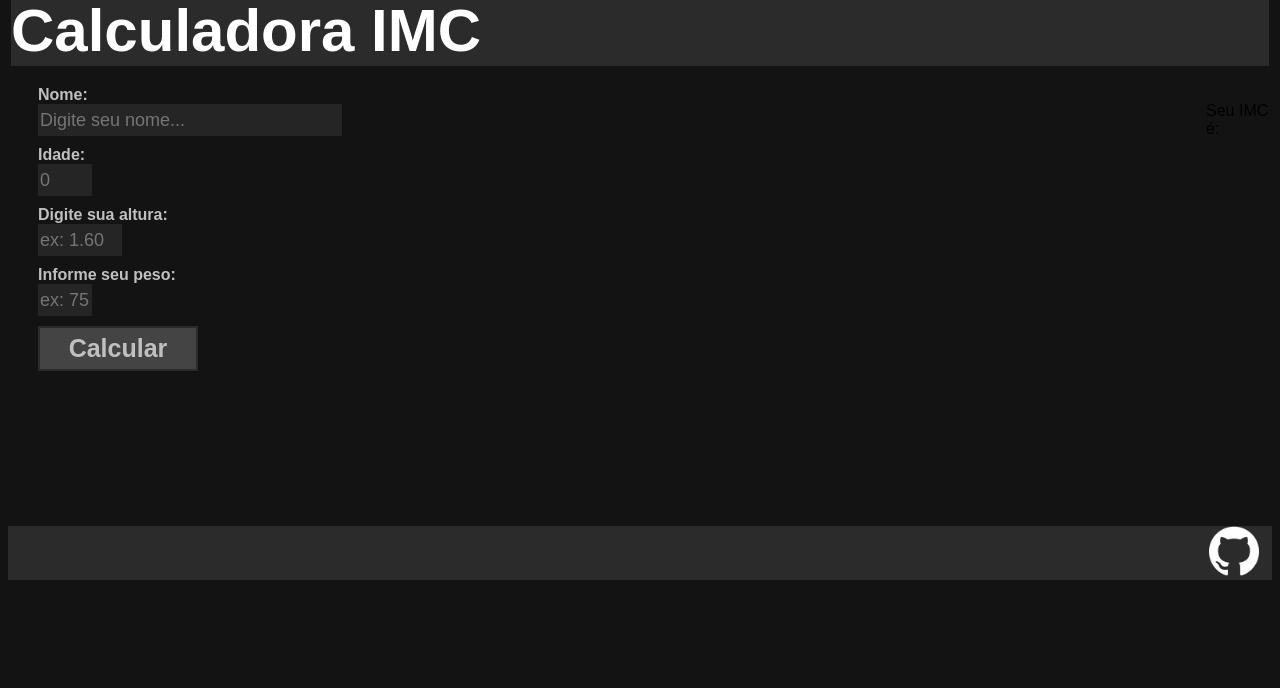
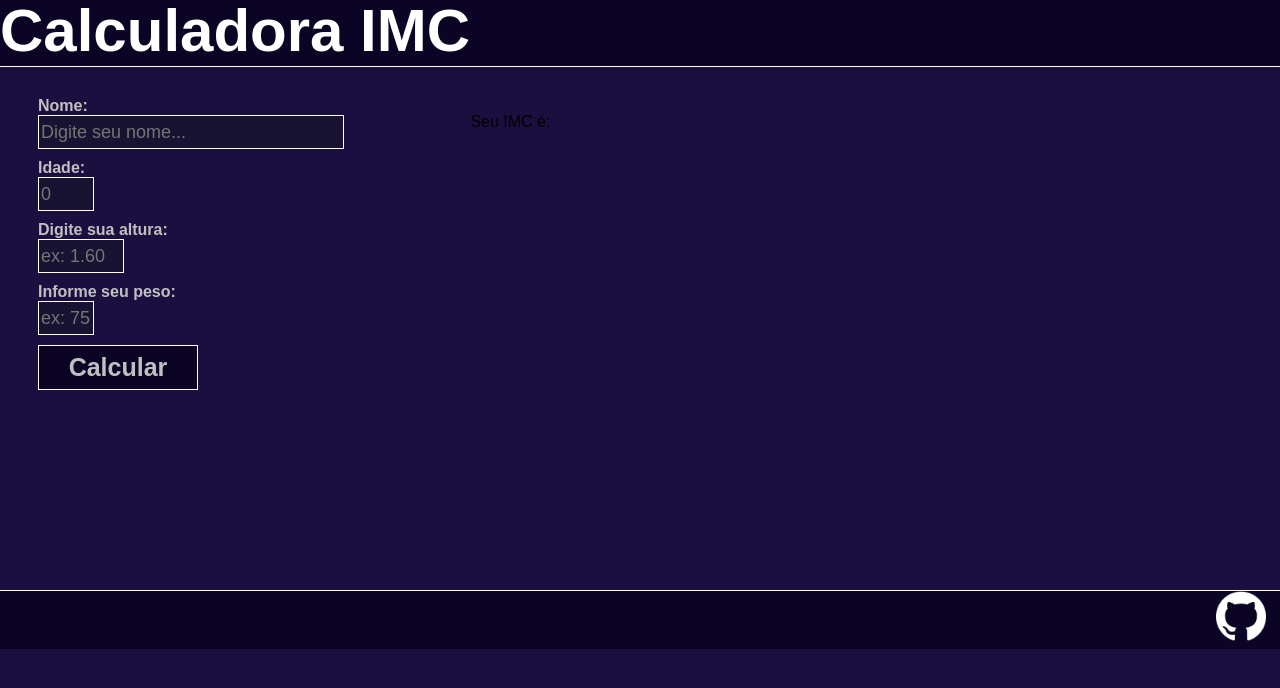
Before and after one commit to PedrooVi/CalculadoraIMC, a plain HTML site: page index.html in a window 1280 px wide. Drawn offline with Linux system fonts and the light colour scheme.

Commit message:
Update style.css

```diff
--- a/style/style.css
+++ b/style/style.css
@@ -1,25 +1,35 @@
 html{
   font-family: Arial, Helvetica, sans-serif;
-  background-color: rgb(19, 19, 19);
+  background-color: rgb(27, 15, 63);
 }
 header{
-  background-color: rgb(43, 43, 43);
+  background-color: rgb(12, 4, 37);
   width: auto;
   height: 70px;
   font-weight: bolder;
   font-size: 60px;
   color: white;
-  border-style: none;
-  grid-area: "teto";
   margin-top: -15px;
   grid-area: "header";
-  border-bottom: 20px;
+  border-bottom: 1px;
+  border-bottom-color: white;
   border-style: solid;
-  border-color: rgb(19, 19, 19);
+  margin-left: -8px;
+  margin-right: -8px;
+  border-left: 0px;
+  border-right: 0px;
 }
 footer{
-  margin-top: 155px;
-  background-color: rgb(43, 43, 43);
+  margin-top: 200px;
+  background-color: rgb(12, 4, 37);
+  border-top: 1px;
+  border-top-color: white;
+  border-bottom-color: rgb(12, 4, 37);
+  border-style: solid;
+  margin-left: -8px;
+  margin-right: -8px;
+  border-left: 0px;
+  border-right: 0px;
 }
 main{
   display: flex;
@@ -27,33 +37,36 @@ main{
   "header header",
   "conteudo igual";
   gap: 10%;
+  margin-top: 30px;
 }
 label{
   color: rgb(192, 192, 192);
 }
 input{
+  border-style:solid;
+  border-color: white;
+  border-width: 1px;
   display: block;
   height: 30px;
   font-size: large;
   color: rgb(192, 192, 192);
-  background-color: rgb(37, 37, 37);
-  border-style: none;
+  background-color: rgb(24, 18, 51);
 }
 button{
   height: 45px;
   width: 160px;
   font-size: 25px;
   font-weight: bold;
-  background-color:rgb(68, 68, 68);
+  background-color:rgb(12, 4, 37);
   color: rgb(192, 192, 192);
   border-style:solid;
-  border-color: rgb(43, 43, 43);
+  border-color: white;
   cursor: pointer;
+  border-width: 1px;
 }
 /*Style Class*/
 .conteudo{
   grid-area: "conteudo";
-  width: 100%;
   margin-left: 30px;
   font-weight: bold;
   display: grid;
@@ -62,7 +75,6 @@ button{
   .igual{
     grid-area: "igual";
     width: 50%;
-    margin: auto;
     font-weight: bold;
     color: rgb(192, 192, 192);
 }
@@ -94,6 +106,7 @@ button{
 #gatinho{
   width: 50px;
   margin-left: 95%;
+  margin-bottom: 1px;
 }
 #resultado{
   margin-top: 140px;
```
